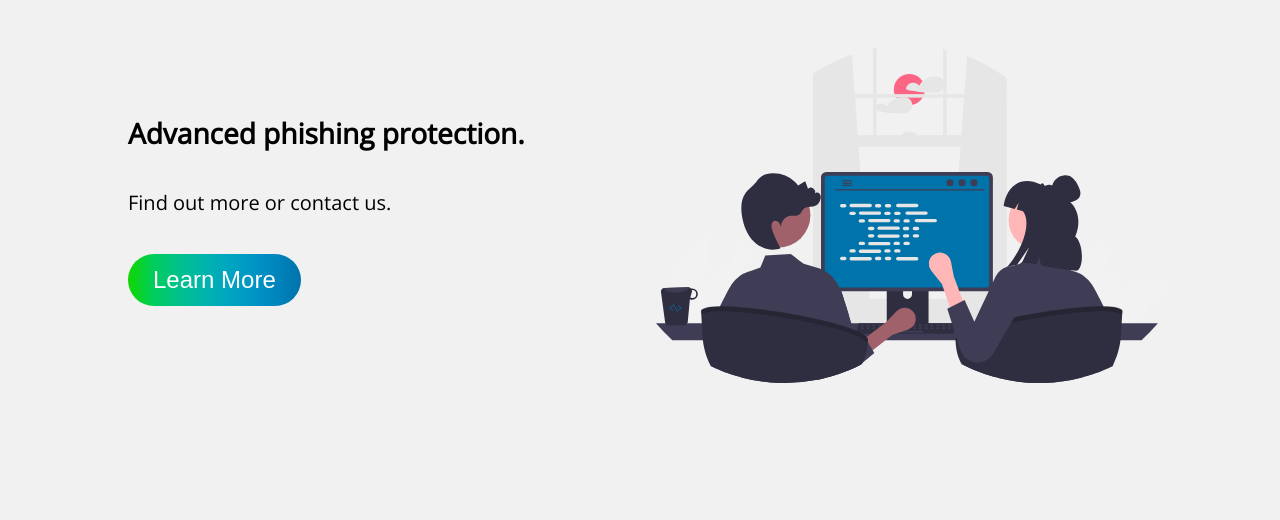
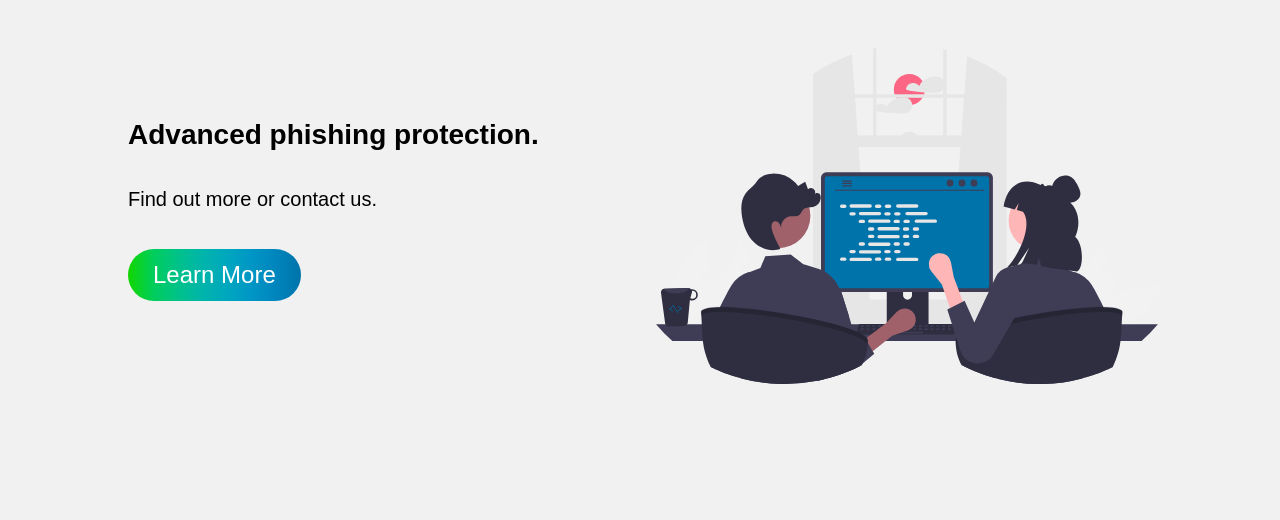
Before and after one commit to Camslaw/Phishwiser-landing-page, a plain HTML site: page index.html in a window 1280 px wide. Shown: the part 74-594 px from the top of the page. Drawn offline with nearby package versions, Linux system fonts and the light colour scheme.

Commit message:
Font change
Switched from open sans google font to arial font

```diff
--- a/index.html
+++ b/index.html
@@ -4,7 +4,6 @@
     <meta charset="UTF-8">
     <meta name="viewport" content="width=device-width, initial-scale=1.0">
     <script src="https://kit.fontawesome.com/dc91b159f9.js" crossorigin="anonymous"></script>
-    <link href="https://fonts.googleapis.com/css2?family=Open+Sans&display=swap" rel="stylesheet">
     <link href="https://fonts.googleapis.com/css2?family=Itim&display=swap" rel="stylesheet">
     <link rel="stylesheet" href="style.css">
     <link rel="stylesheet" href="mediaquery.css">
--- a/style.css
+++ b/style.css
@@ -6,7 +6,7 @@
 }
 
 body {
-    font-family: 'Open Sans', sans-serif;
+    font-family: Arial, sans-serif;
 }
 
 /* ------------------------------------------------------------ */
```
